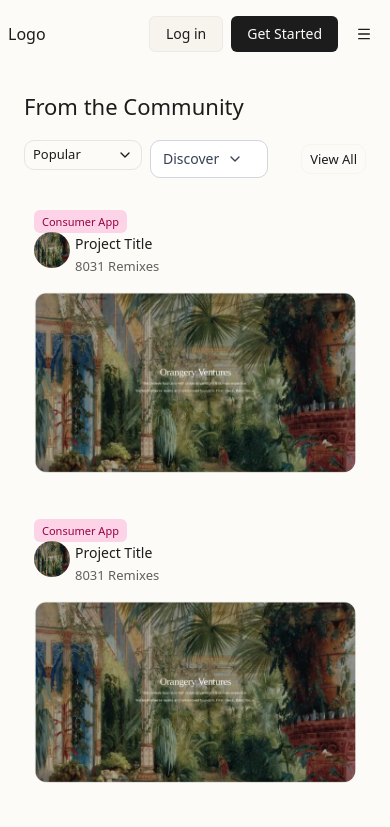
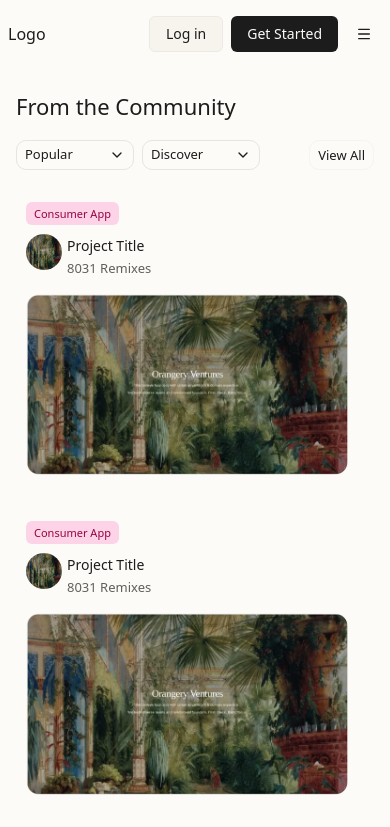
Before and after one commit to asmamawkassahun/tatariAi-front, a Next.js app: page / in a window 390 px wide. Shown: the top 827 px of the page. Built offline with nearby package versions, Linux system fonts and the light colour scheme.

Commit message:
style: update dark theme colors and adjust padding in ProjectCard and Projects components

```diff
--- a/src/app/globals.css
+++ b/src/app/globals.css
@@ -83,7 +83,7 @@
 }
 
 .dark {
-  --background: #fcfbf8;
+  --background: #1c1c1c;
   --background-secondary: #fcfbf8;
   --foreground: #1c1c1c;
   --card: oklch(0.205 0 0);
@@ -96,7 +96,7 @@
   --secondary-foreground: oklch(0.985 0 0);
   --muted: #5f5f5d;
   --muted-foreground: oklch(0.708 0 0);
-  --accent: #f7f4ed;
+  --accent: #272725;
   --accent-foreground: oklch(0.985 0 0);
   --destructive: oklch(0.704 0.191 22.216);
   --border: oklch(1 0 0 / 10%);
--- a/src/components/projects/ProjectCard.tsx
+++ b/src/components/projects/ProjectCard.tsx
@@ -3,9 +3,11 @@ import Image from "next/image";
 const ProjectCard = () => {
   return (
     <section className="w-full max-w-[21.375rem] space-y-2.5 p-2.5">
-      <span className="bg-[#FDD3E7] text-[#960343] px-2 py-1 rounded-[0.375rem] font-medium text-11 leading-[1.125rem]">
-        Consumer App
-      </span>
+      <div>
+        <span className="bg-[#FDD3E7] text-[#960343] px-2 py-1 rounded-[0.375rem] font-medium text-11 leading-[1.125rem]">
+          Consumer App
+        </span>
+      </div>
       <div className="space-y-4">
         <div className="flex space-x-1.25">
           {/* avatar */}
--- a/src/components/projects/index.tsx
+++ b/src/components/projects/index.tsx
@@ -10,7 +10,7 @@ import ProjectCard from "./ProjectCard";
 const Projects = () => {
   return (
     <section className="bg-background container mx-auto rounded-[1.25rem]">
-      <div className="flex flex-col space-y-5 py-5 px-4 md:px-20">
+      <div className="flex flex-col space-y-5 py-5 px-2 md:px-20">
         <div className="space-y-3 md:space-y-4">
           <div className="space-y-4">
             <h2 className="text-primary text-[1.375rem] font-medium leading-9">
@@ -47,7 +47,7 @@ const Projects = () => {
                   <div className="relative lg:hidden">
                     <DropdownMenu>
                       <DropdownMenuTrigger asChild>
-                        <button className="flex w-[7.375rem] items-center gap-2 px-3 py-2 bg-white border border-gray-300 rounded-lg text-sm text-gray-700 hover:bg-gray-50 transition-colors">
+                        <button className="flex w-[7.375rem] justify-between items-center gap-2 px-2 py-1 bg-[#FFFFFF01] border border-footer-border rounded-lg text-13 text-primary">
                           Discover
                           <ChevronDown className="w-4 h-4" />
                         </button>
```
